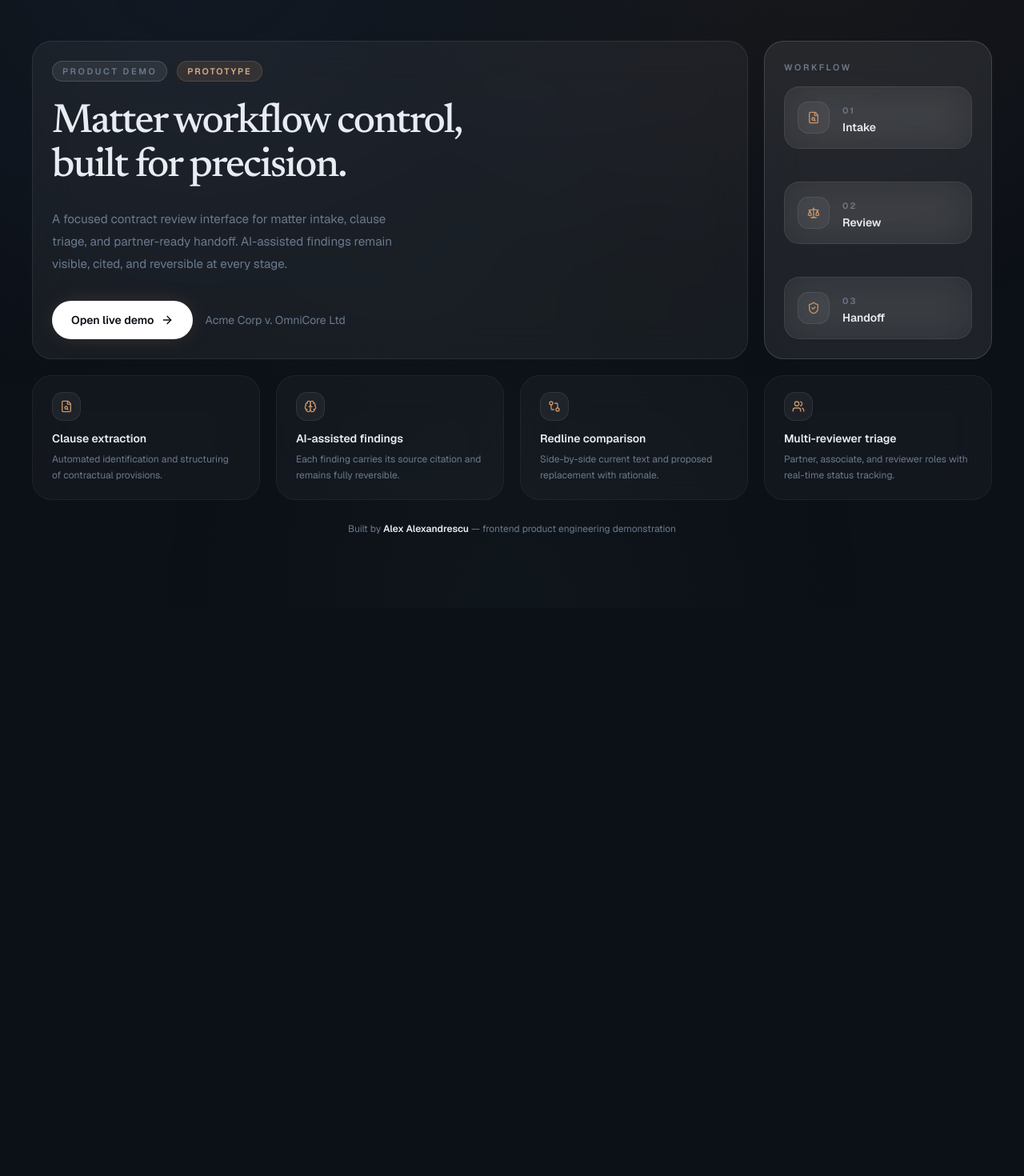
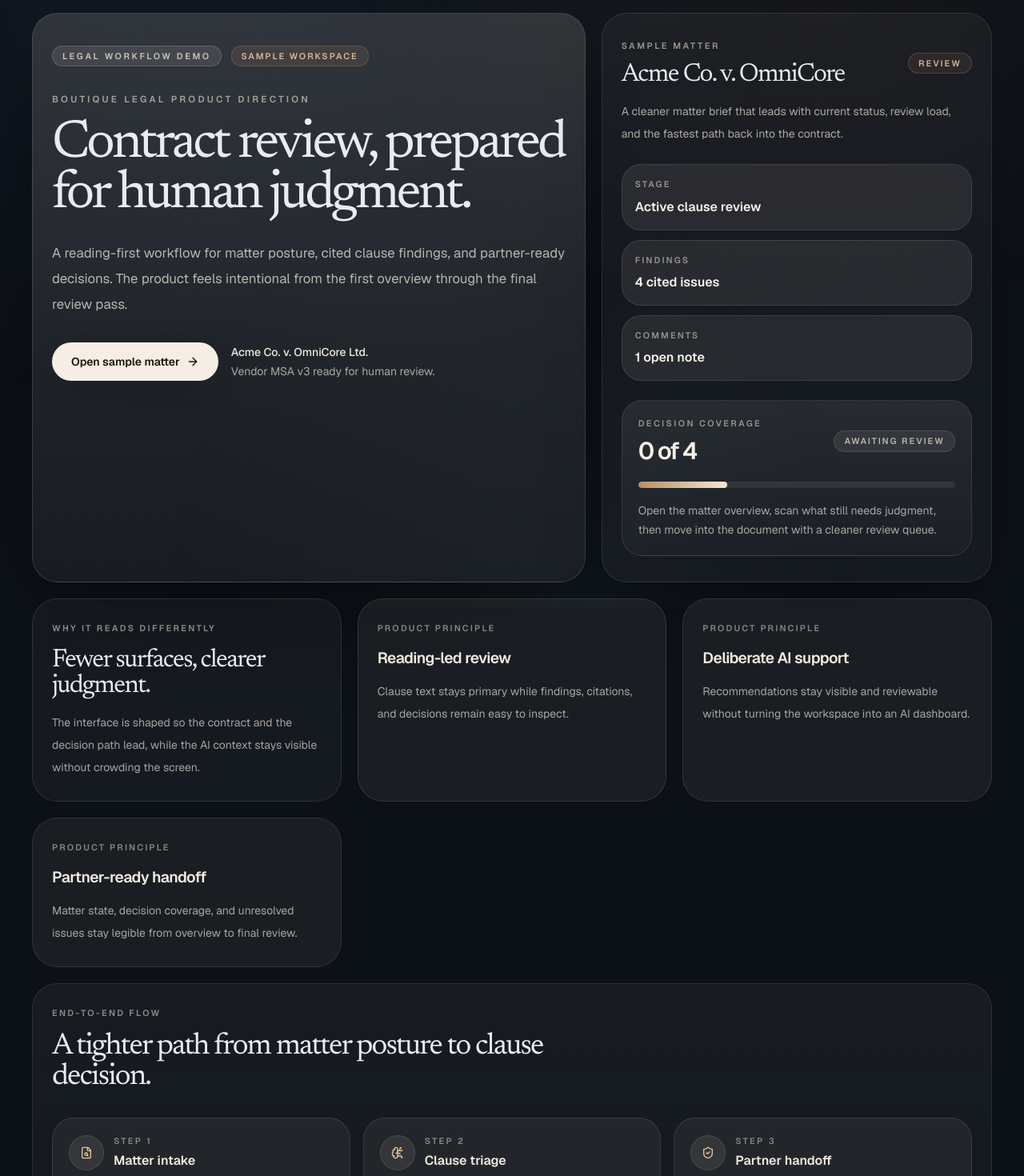
Before and after one commit to alexcatdad/probable-octo-tribble, a Next.js app: page / in a window 1280 px wide. Shown: the part 40-1510 px from the top of the page at 80% size. Before the commit the page ends 800 px from the top, so only its background shows below. Built offline with nearby package versions, Linux system fonts and the light colour scheme.

Commit message:
feat: redesign landing page with editorial product framing

```diff
--- a/app/page.tsx
+++ b/app/page.tsx
@@ -1,142 +1,231 @@
 import Link from "next/link";
 import {
   ArrowRight,
-  Brain,
+  BrainCircuit,
   FileSearch,
-  GitCompare,
-  Scale,
   ShieldCheck,
-  Users,
 } from "lucide-react";
 
-const capabilities = [
+const proofPoints = [
   {
-    icon: FileSearch,
-    title: "Clause extraction",
-    description: "Automated identification and structuring of contractual provisions.",
+    title: "Reading-led review",
+    description:
+      "Clause text stays primary while findings, citations, and decisions remain easy to inspect.",
   },
   {
-    icon: Brain,
-    title: "AI-assisted findings",
-    description: "Each finding carries its source citation and remains fully reversible.",
+    title: "Deliberate AI support",
+    description:
+      "Recommendations stay visible and reviewable without turning the workspace into an AI dashboard.",
   },
   {
-    icon: GitCompare,
-    title: "Redline comparison",
-    description: "Side-by-side current text and proposed replacement with rationale.",
-  },
-  {
-    icon: Users,
-    title: "Multi-reviewer triage",
-    description: "Partner, associate, and reviewer roles with real-time status tracking.",
+    title: "Partner-ready handoff",
+    description:
+      "Matter state, decision coverage, and unresolved issues stay legible from overview to final review.",
   },
 ];
 
-const stages = [
-  { number: "01", label: "Intake", icon: FileSearch },
-  { number: "02", label: "Review", icon: Scale },
-  { number: "03", label: "Handoff", icon: ShieldCheck },
+const workflowSteps = [
+  {
+    icon: FileSearch,
+    label: "Matter intake",
+    summary: "Open the matter, confirm posture, and inspect the active document.",
+  },
+  {
+    icon: BrainCircuit,
+    label: "Clause triage",
+    summary: "Review cited findings, compare edits, and keep each decision explicit.",
+  },
+  {
+    icon: ShieldCheck,
+    label: "Partner handoff",
+    summary: "Leave the review with clearer status, open questions, and documented reasoning.",
+  },
+];
+
+const matterHighlights = [
+  { label: "Stage", value: "Active clause review" },
+  { label: "Findings", value: "4 cited issues" },
+  { label: "Comments", value: "1 open note" },
 ];
 
 export default function Home() {
   return (
     <main
       id="main-content"
-      className="page-grid mx-auto min-h-screen max-w-7xl content-center px-5 py-12 sm:px-8 lg:px-10"
+      className="page-grid mx-auto min-h-screen max-w-7xl px-5 py-10 sm:px-8 lg:px-10 lg:py-14"
     >
-      {/* Hero tile: 9 cols on lg */}
-      <div className="glass-tile col-span-12 flex flex-col justify-between rounded-2xl px-6 py-6 lg:col-span-9">
-        <div className="space-y-6">
+      <section className="col-span-12 grid gap-5 lg:grid-cols-12">
+        <div className="col-span-12 rounded-[2rem] border border-white/12 bg-[linear-gradient(180deg,rgba(246,239,229,0.14),rgba(255,255,255,0.05))] px-[var(--tile-inset)] py-8 shadow-[0_30px_120px_-50px_rgba(0,0,0,0.8)] lg:col-span-7 lg:py-10">
           <div className="flex flex-wrap items-center gap-3">
-            <span className="rounded-full border border-[var(--glass-border-hover)] bg-[var(--glass-3)] px-3 py-1 text-[0.68rem] font-semibold uppercase tracking-[0.24em] text-[var(--muted-foreground)]">
-              Product demo
+            <span className="rounded-full border border-[rgba(232,220,204,0.18)] bg-[rgba(248,241,231,0.1)] px-3 py-1 text-[0.68rem] font-semibold uppercase tracking-[0.24em] text-[rgba(242,229,213,0.78)]">
+              Legal workflow demo
             </span>
-            <span className="rounded-full border border-[var(--tone-warning-border)] bg-[var(--tone-warning)] px-3 py-1 text-[0.68rem] font-semibold uppercase tracking-[0.18em] text-[var(--tone-warning-text)]">
-              Prototype
+            <span className="rounded-full border border-[rgba(201,149,106,0.28)] bg-[rgba(201,149,106,0.12)] px-3 py-1 text-[0.68rem] font-semibold uppercase tracking-[0.18em] text-[rgba(231,197,163,0.9)]">
+              Sample workspace
             </span>
           </div>
 
-          <h1 className="document-type max-w-lg text-[2.6rem] font-medium leading-[1.08] tracking-[-0.04em] sm:text-[3.2rem]">
-            Matter workflow control, built for precision.
+          <div className="mt-8 max-w-3xl">
+            <p className="text-[0.72rem] font-semibold uppercase tracking-[0.28em] text-[rgba(242,229,213,0.62)]">
+              Boutique legal product direction
+            </p>
+            <h1 className="document-type mt-4 text-[3.15rem] leading-[0.95] tracking-[-0.06em] text-[#f7f0e7] sm:text-[4.2rem]">
+              Contract review, prepared for human judgment.
             </h1>
-          <p className="max-w-md text-[0.95rem] leading-7 text-[var(--muted-foreground)]">
-            A focused contract review interface for matter intake, clause triage,
-            and partner-ready handoff. AI-assisted findings remain visible, cited,
-            and reversible at every stage.
+            <p className="mt-6 max-w-2xl text-[1rem] leading-8 text-[rgba(238,229,218,0.74)] sm:text-[1.05rem]">
+              A reading-first workflow for matter posture, cited clause findings,
+              and partner-ready decisions. The product feels intentional from the
+              first overview through the final review pass.
             </p>
           </div>
 
           <div className="mt-8 flex flex-wrap items-center gap-4">
             <Link
               href="/matters/matter-acme-v-omnicore"
-            className="calm-transition calm-hover-lift inline-flex h-12 items-center justify-center gap-2 rounded-full bg-white px-6 text-sm font-semibold text-[#0c1017] shadow-[0_0_30px_-8px_rgba(201,149,106,0.3)] hover:shadow-[0_0_40px_-6px_rgba(201,149,106,0.45)] focus-visible:outline-none focus-visible:ring-2 focus-visible:ring-[var(--accent-bronze)] focus-visible:ring-offset-2 focus-visible:ring-offset-[#0c1017]"
+              className="inline-flex min-h-12 items-center justify-center gap-2 rounded-full bg-[#f6eee4] px-6 text-sm font-semibold text-[#19140f] shadow-[0_20px_45px_-20px_rgba(0,0,0,0.6)] transition-transform duration-200 hover:-translate-y-0.5 focus-visible:outline-none focus-visible:ring-2 focus-visible:ring-[#f3ddbf] focus-visible:ring-offset-2 focus-visible:ring-offset-[#0c1017]"
             >
-            Open live demo
+              Open sample matter
               <ArrowRight className="size-4" />
             </Link>
-          <span className="text-sm text-[var(--muted-foreground)]">
-            Acme Corp v. OmniCore Ltd
-          </span>
+            <div className="text-sm leading-6 text-[rgba(238,229,218,0.68)]">
+              <p className="font-medium text-[#f4ebdf]">Acme Co. v. OmniCore Ltd.</p>
+              <p>Vendor MSA v3 ready for human review.</p>
+            </div>
           </div>
         </div>
 
-      {/* Stages tile: 3 cols on lg */}
-      <div className="glass-tile-strong col-span-12 flex flex-col rounded-2xl px-6 py-6 lg:col-span-3">
-        <p className="section-kicker mb-4">Workflow</p>
-        <div className="flex flex-1 flex-col justify-between gap-3">
-          {stages.map((stage) => {
-            const Icon = stage.icon;
+        <aside className="col-span-12 overflow-hidden rounded-[2rem] border border-white/10 bg-[rgba(255,255,255,0.04)] px-[var(--tile-inset)] py-7 shadow-[0_24px_80px_-46px_rgba(0,0,0,0.8)] lg:col-span-5 lg:py-8">
+          <div className="flex items-center justify-between gap-3">
+            <div>
+              <p className="text-[0.68rem] font-semibold uppercase tracking-[0.24em] text-[rgba(242,229,213,0.6)]">
+                Sample matter
+              </p>
+              <h2 className="document-type mt-3 text-[2rem] leading-none tracking-[-0.05em] text-[#f7f0e7]">
+                Acme Co. v. OmniCore
+              </h2>
+            </div>
+              <div className="rounded-full border border-[rgba(201,149,106,0.25)] bg-[rgba(201,149,106,0.1)] px-3 py-1 text-[0.68rem] font-semibold uppercase tracking-[0.18em] text-[rgba(231,197,163,0.88)]">
+                Review
+              </div>
+          </div>
+
+          <p className="mt-4 text-sm leading-7 text-[rgba(238,229,218,0.7)]">
+            A cleaner matter brief that leads with current status, review load, and
+            the fastest path back into the contract.
+          </p>
+
+          <dl className="mt-6 grid gap-3 sm:grid-cols-3 lg:grid-cols-1">
+            {matterHighlights.map((item) => (
+              <div
+                key={item.label}
+                className="rounded-2xl border border-white/10 bg-[rgba(248,241,231,0.08)] px-4 py-4"
+              >
+                <dt className="text-[0.68rem] font-semibold uppercase tracking-[0.2em] text-[rgba(242,229,213,0.56)]">
+                  {item.label}
+                </dt>
+                <dd className="mt-2 text-base font-semibold text-[#f7f0e7]">
+                  {item.value}
+                </dd>
+              </div>
+            ))}
+          </dl>
+
+          <div className="mt-6 rounded-[1.6rem] border border-white/10 bg-[linear-gradient(180deg,rgba(255,255,255,0.08),rgba(255,255,255,0.03))] p-5">
+            <div className="flex items-center justify-between gap-3">
+              <div>
+                <p className="text-[0.68rem] font-semibold uppercase tracking-[0.22em] text-[rgba(242,229,213,0.56)]">
+                  Decision coverage
+                </p>
+                <p className="mt-2 text-3xl font-semibold tracking-[-0.06em] text-[#f7f0e7]">
+                  0 of 4
+                </p>
+              </div>
+              <div className="rounded-full border border-[rgba(233,218,195,0.14)] bg-[rgba(248,241,231,0.08)] px-3 py-1 text-[0.68rem] font-semibold uppercase tracking-[0.18em] text-[rgba(242,229,213,0.72)]">
+                Awaiting review
+              </div>
+            </div>
+            <div className="mt-5 h-2 overflow-hidden rounded-full bg-[rgba(255,255,255,0.08)]">
+              <div className="h-full w-[28%] rounded-full bg-[linear-gradient(90deg,#b98d64,#f6e7d2)]" />
+            </div>
+            <p className="mt-4 text-sm leading-6 text-[rgba(238,229,218,0.68)]">
+              Open the matter overview, scan what still needs judgment, then move
+              into the document with a cleaner review queue.
+            </p>
+          </div>
+        </aside>
+      </section>
+
+      <section className="col-span-12 grid gap-5 lg:grid-cols-12">
+        <div className="col-span-12 rounded-[2rem] border border-white/10 bg-[rgba(255,255,255,0.04)] px-[var(--tile-inset)] py-7 lg:col-span-4">
+          <p className="text-[0.68rem] font-semibold uppercase tracking-[0.22em] text-[rgba(242,229,213,0.56)]">
+            Why it reads differently
+          </p>
+          <h2 className="document-type mt-4 text-[2rem] leading-none tracking-[-0.05em] text-[#f7f0e7]">
+            Fewer surfaces, clearer judgment.
+          </h2>
+          <p className="mt-4 max-w-md text-sm leading-7 text-[rgba(238,229,218,0.68)]">
+            The interface is shaped so the contract and the decision path lead,
+            while the AI context stays visible without crowding the screen.
+          </p>
+        </div>
+
+        {proofPoints.map((point) => (
+          <article
+            key={point.title}
+            className="col-span-12 rounded-[2rem] border border-white/10 bg-[rgba(248,241,231,0.06)] px-[var(--tile-inset)] py-7 lg:col-span-4"
+          >
+            <p className="text-[0.68rem] font-semibold uppercase tracking-[0.2em] text-[rgba(242,229,213,0.52)]">
+              Product principle
+            </p>
+            <h3 className="mt-4 text-[1.2rem] font-semibold tracking-[-0.03em] text-[#f4ebdf]">
+              {point.title}
+            </h3>
+            <p className="mt-3 text-sm leading-7 text-[rgba(238,229,218,0.68)]">
+              {point.description}
+            </p>
+          </article>
+        ))}
+      </section>
+
+      <section className="col-span-12 rounded-[2rem] border border-white/10 bg-[linear-gradient(180deg,rgba(255,255,255,0.05),rgba(255,255,255,0.03))] px-[var(--tile-inset)] py-7">
+        <div className="max-w-2xl">
+          <p className="text-[0.68rem] font-semibold uppercase tracking-[0.22em] text-[rgba(242,229,213,0.56)]">
+            End-to-end flow
+          </p>
+          <h2 className="document-type mt-4 text-[2.35rem] leading-none tracking-[-0.05em] text-[#f7f0e7]">
+            A tighter path from matter posture to clause decision.
+          </h2>
+        </div>
+
+        <div className="mt-8 grid gap-4 lg:grid-cols-3">
+          {workflowSteps.map((step, index) => {
+            const Icon = step.icon;
             return (
-              <div
-                key={stage.number}
-                className="glass-tile flex items-center gap-4 rounded-xl px-4 py-4"
+              <article
+                key={step.label}
+                className="rounded-[1.7rem] border border-white/10 bg-[rgba(248,241,231,0.06)] px-5 py-5"
               >
-                <div className="flex size-10 shrink-0 items-center justify-center rounded-lg border border-[var(--glass-border)] bg-[var(--glass-2)]">
-                  <Icon className="size-4 text-[var(--accent-bronze)]" aria-hidden="true" />
+                <div className="flex items-center gap-3">
+                  <div className="flex size-11 items-center justify-center rounded-2xl border border-white/10 bg-[rgba(248,241,231,0.08)]">
+                    <Icon className="size-4 text-[#e8c697]" aria-hidden="true" />
                   </div>
                   <div>
-                  <span className="text-[0.68rem] font-semibold uppercase tracking-[0.2em] text-[var(--muted-foreground)]">
-                    {stage.number}
-                  </span>
-                  <p className="text-sm font-semibold text-[var(--foreground)]">
-                    {stage.label}
+                    <p className="text-[0.68rem] font-semibold uppercase tracking-[0.22em] text-[rgba(242,229,213,0.5)]">
+                      Step {index + 1}
                     </p>
+                    <h3 className="mt-1 text-base font-semibold text-[#f4ebdf]">
+                      {step.label}
+                    </h3>
                   </div>
                 </div>
+                <p className="mt-4 text-sm leading-7 text-[rgba(238,229,218,0.68)]">
+                  {step.summary}
+                </p>
+              </article>
             );
           })}
         </div>
-      </div>
-
-      {/* Capabilities: 3 cols each on lg, 6 on sm */}
-      {capabilities.map((cap) => {
-        const Icon = cap.icon;
-        return (
-          <div
-            key={cap.title}
-            className="glass-tile-subtle calm-transition col-span-12 rounded-2xl px-6 py-5 hover:border-[var(--glass-border-hover)] hover:bg-[var(--glass-2)] sm:col-span-6 lg:col-span-3"
-          >
-            <div className="mb-3 flex size-9 items-center justify-center rounded-lg border border-[var(--glass-border)] bg-[var(--glass-2)]">
-              <Icon className="size-4 text-[var(--accent-bronze)]" aria-hidden="true" />
-            </div>
-            <h2 className="text-sm font-semibold text-[var(--foreground)]">
-              {cap.title}
-            </h2>
-            <p className="mt-1.5 text-xs leading-5 text-[var(--muted-foreground)]">
-              {cap.description}
-            </p>
-          </div>
-        );
-      })}
-
-      {/* Attribution */}
-      <p className="col-span-12 pt-2 text-center text-xs text-[var(--muted-foreground)]">
-        Built by{" "}
-        <span className="font-semibold text-[var(--foreground)]">
-          Alex Alexandrescu
-        </span>{" "}
-        &mdash; frontend product engineering demonstration
-      </p>
+      </section>
     </main>
   );
 }
```
Also changed, not shown: 1 other file (tests, documents, lock files or other folders). Lines whose indentation alone changed are shown as unchanged.
